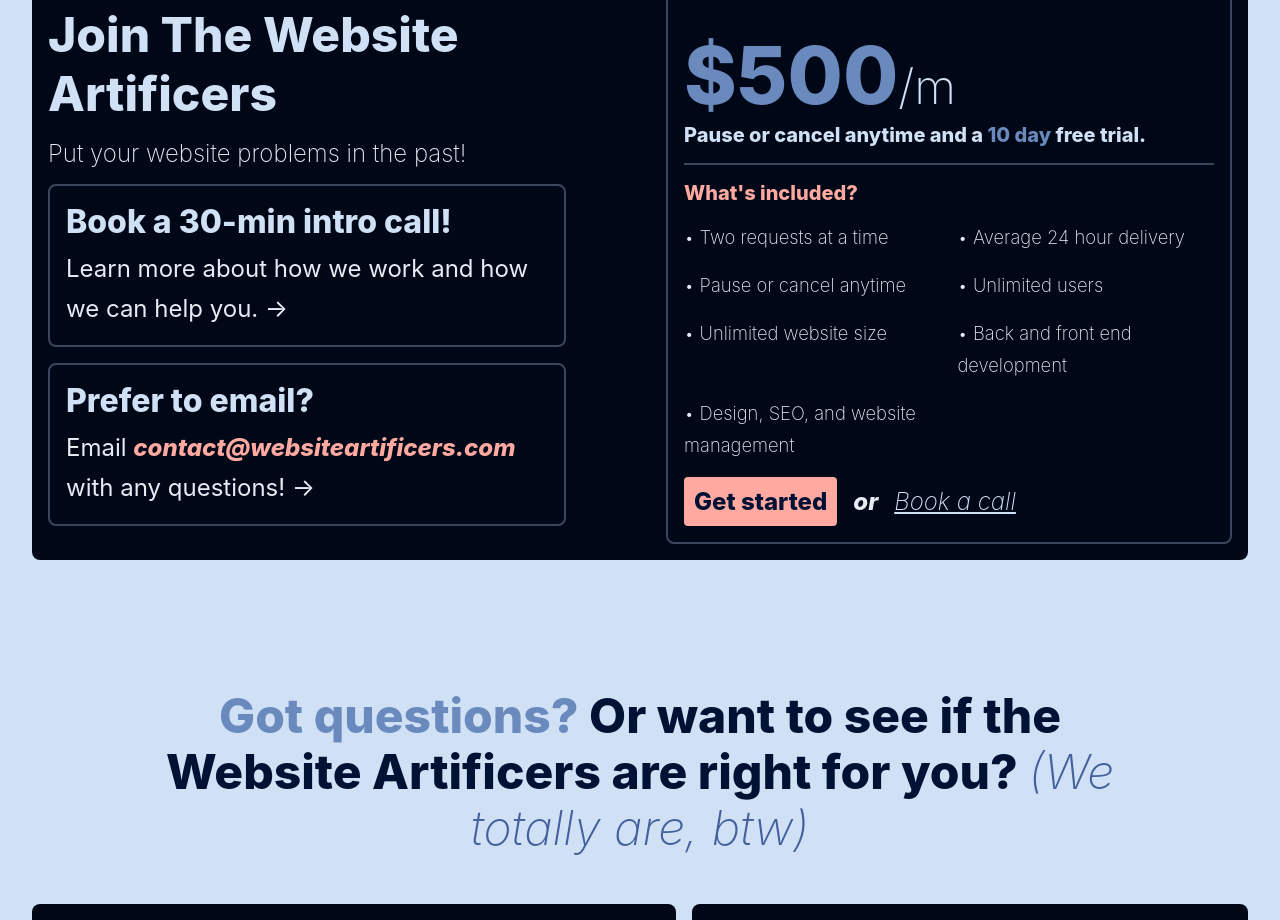
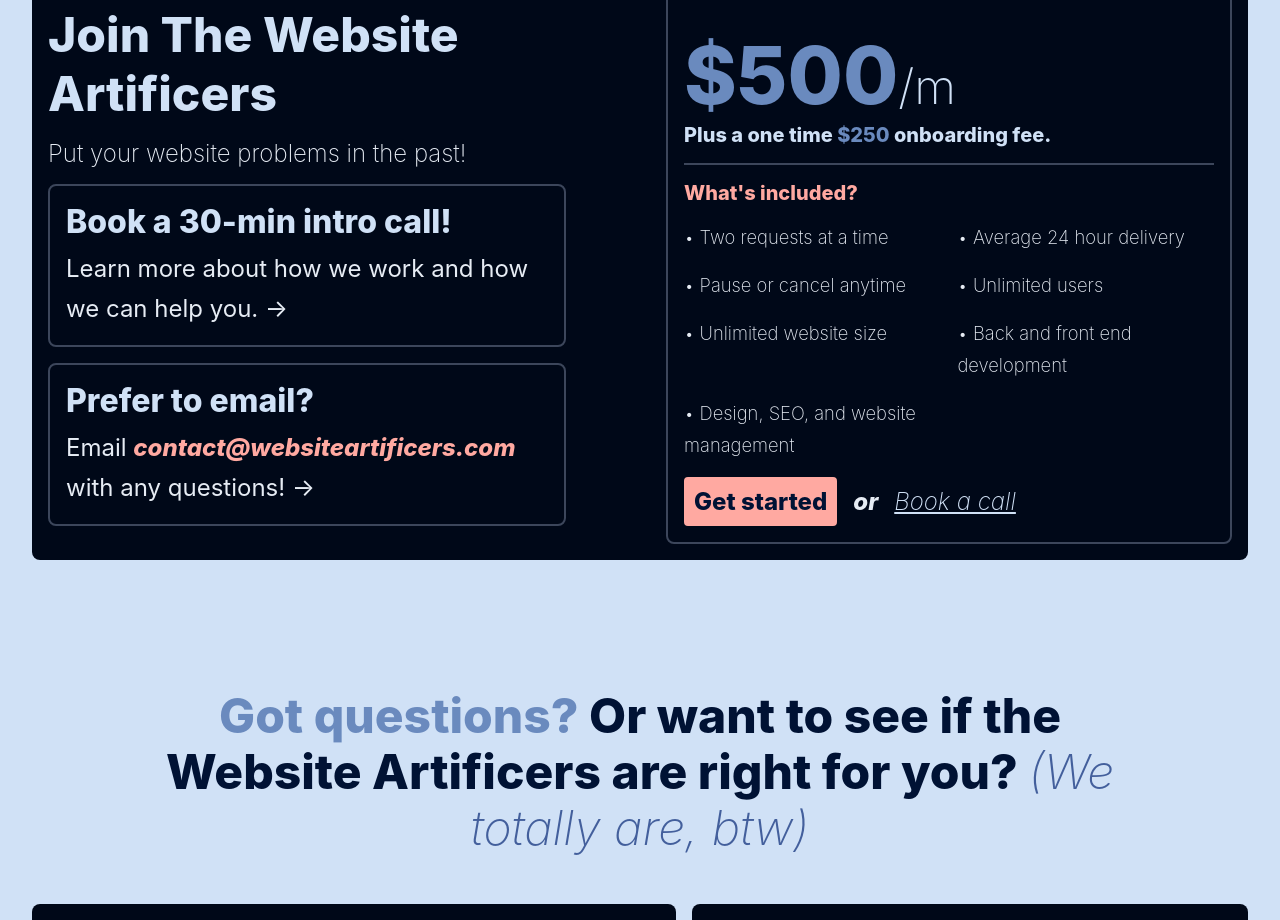
Before and after one commit to SamuelTeigland/website-artificers-2.0, a React (Vite) app in the folder client/: page / in a window 1280 px wide. Shown: the part 5180-6100 px from the top of the page. Built offline with nearby package versions, Linux system fonts and the light colour scheme.

Commit message:
changed around pricing

```diff
--- a/client/src/components/pricing/pricing.jsx
+++ b/client/src/components/pricing/pricing.jsx
@@ -30,7 +30,7 @@
                     <div className='pricing__bottom--border'>
                         <h2 className='pricing__membership--header'>Standard Plan</h2>
                         <h2 className='pricing__membership--price'>$500<span>/m</span></h2>
-                        <h3 className='pricing__membership--subheader'>Pause or cancel anytime and a <span>10 day </span>free trial.</h3>
+                        <h3 className='pricing__membership--subheader'>Plus a one time <span>$250</span> onboarding fee.</h3>
                     </div>
 
                     <h4 className='pricing__membership--features'>What's included?</h4>
@@ -44,7 +44,7 @@
                         <p>• Design, SEO, and website management</p>
                     </div>
                     <div className='pricing__membership--cta__container'>
-                        <a className='pricing__membership--cta__container--link' href='https://pay.websiteartificers.com/b/8wMaHJa5x0aN6Sk9AC'>
+                        <a className='pricing__membership--cta__container--link' href='https://pay.websiteartificers.com/b/3csbLN4Ld4r3b8A6or'>
                             <button className='pricing__membership--cta__button button__tertiary'>Get started</button>
                         </a>
                         <p>or</p>
```
